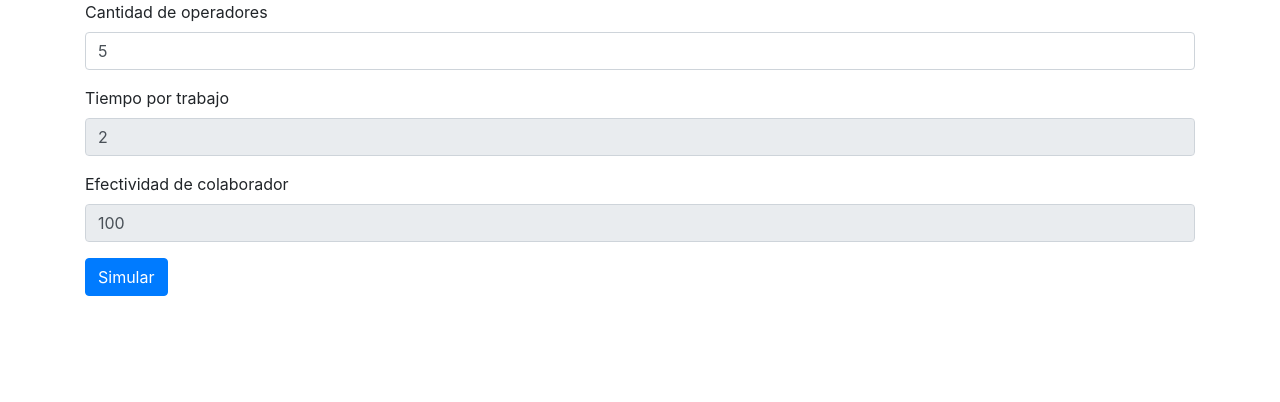
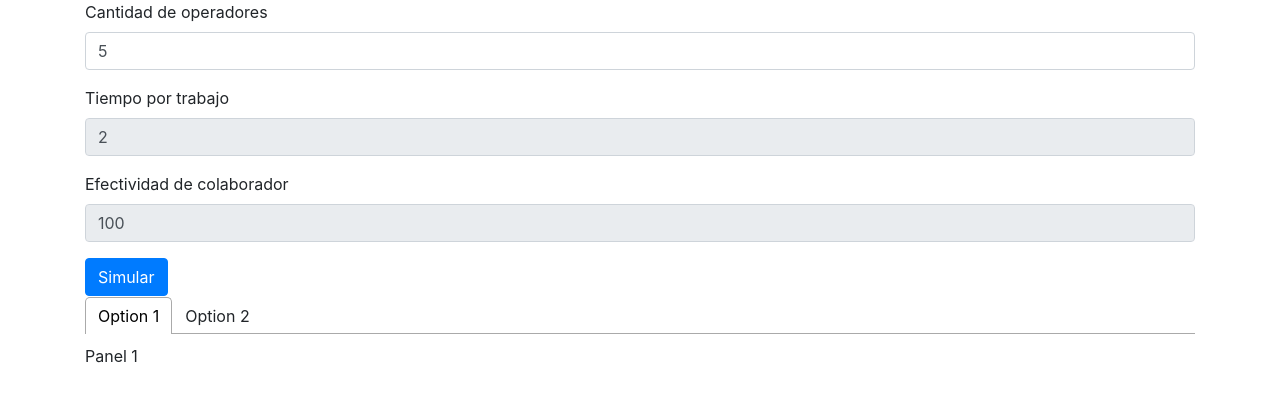
Before and after one commit to jonathanpalma/scrum-udb, a React (Create React App) app in the folder ui/: page / in a window 1280 px wide. Shown: the top 402 px of the page. Built offline with nearby package versions, Linux system fonts and the light colour scheme.

Commit message:
Created tabs menu

```diff
--- a/ui/package.json
+++ b/ui/package.json
@@ -7,6 +7,7 @@
     "@types/jest": "^24.0.18",
     "@types/node": "^12.7.2",
     "@types/react-dom": "^16.9.0",
+    "@types/react-tabs": "^2.3.1",
     "bootstrap": "^4.3.1",
     "debug": "^4.1.1",
     "moment": "^2.24.0",
@@ -15,6 +16,7 @@
     "react-dom": "^16.9.0",
     "react-hook-form": "^3.22.2",
     "react-scripts": "^3.1.1",
+    "react-tabs": "^3.0.0",
     "recharts": "^1.7.1",
     "typescript": "^3.5.3"
   },
--- a/ui/src/components/HomePage.tsx
+++ b/ui/src/components/HomePage.tsx
@@ -1,6 +1,7 @@
 import React, { useState } from 'react';
 import generateWorkableDays from 'helpers/generateWorkableDays';
 import SimulatorForm, { SimulatorFormData } from './SimulatorForm';
+import TabMenu from './TabMenu';
 
 function HomePage() {
   const [isSimulating, setIsSimulating] = useState(false);
@@ -17,6 +18,7 @@ function HomePage() {
   return (
     <div className="container">
       <SimulatorForm onSubmit={onSubmit} isLoading={isSimulating} />
+      <TabMenu />
     </div>
   );
 }
--- a/ui/src/components/SimulatorForm.tsx
+++ b/ui/src/components/SimulatorForm.tsx
@@ -1,4 +1,4 @@
-import React, { useState } from 'react';
+import React from 'react';
 import Button from 'react-bootstrap/Button';
 import Form from 'react-bootstrap/Form';
 import Spinner from 'react-bootstrap/Spinner';
@@ -15,7 +15,7 @@ interface Props {
   onSubmit(form: SimulatorFormData): void;
 }
 
-function SimulatorForm({ isLoading, onSubmit }: Props) {
+function SimulatorForm({ isLoading, onSubmit }: Props): JSX.Element {
   const operatorsQty = useFormInput(5);
   const hoursPerJob = useFormInput(2);
   const effectiveness = useFormInput(100);
--- /dev/null
+++ b/ui/src/components/TabMenu.tsx
@@ -0,0 +1,22 @@
+import React from 'react';
+import { Tab, Tabs, TabList, TabPanel } from 'react-tabs';
+import 'react-tabs/style/react-tabs.css';
+
+function TabMenu(): JSX.Element {
+  return (
+    <Tabs>
+      <TabList>
+        <Tab>Option 1</Tab>
+        <Tab>Option 2</Tab>
+      </TabList>
+      <TabPanel>
+        <p>Panel 1</p>
+      </TabPanel>
+      <TabPanel>
+        <p>Panel 2</p>
+      </TabPanel>
+    </Tabs>
+  );
+}
+
+export default TabMenu;
```
Also changed, not shown: 1 other file (tests, documents, lock files or other folders).
